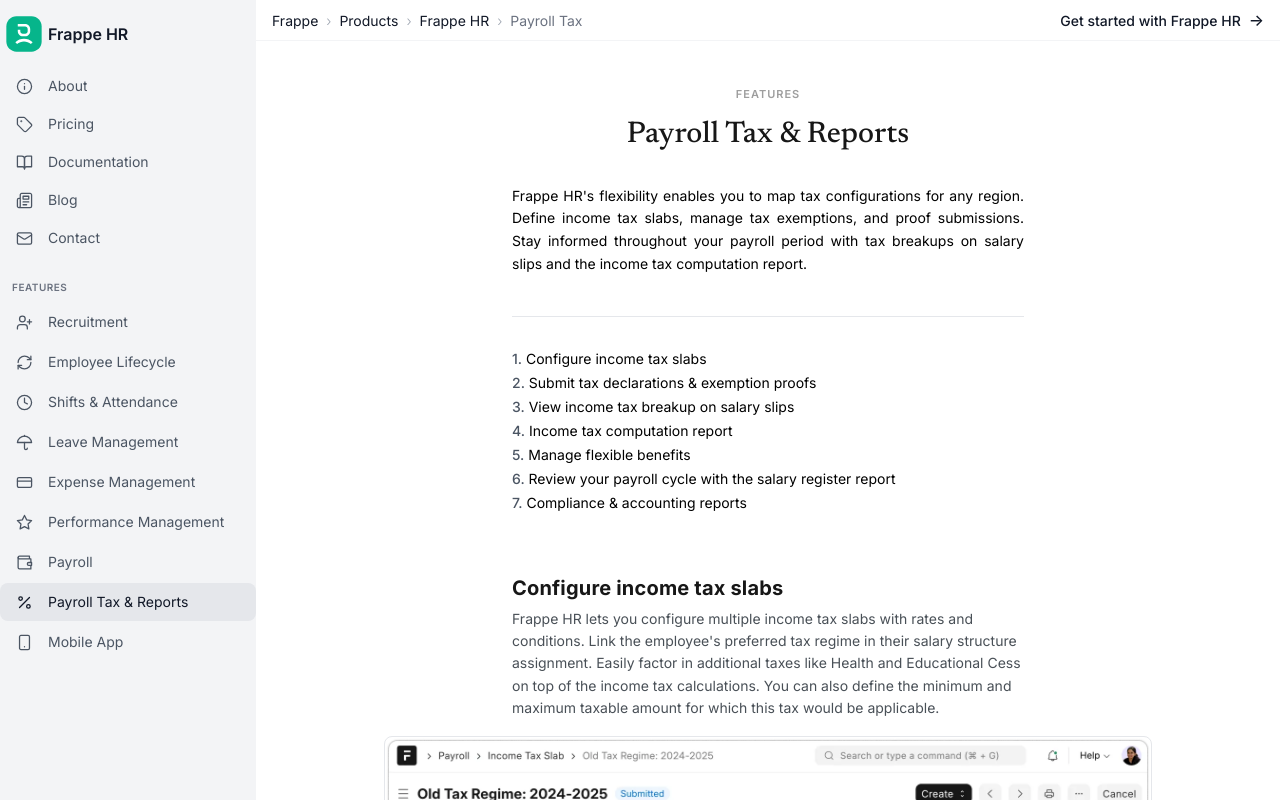
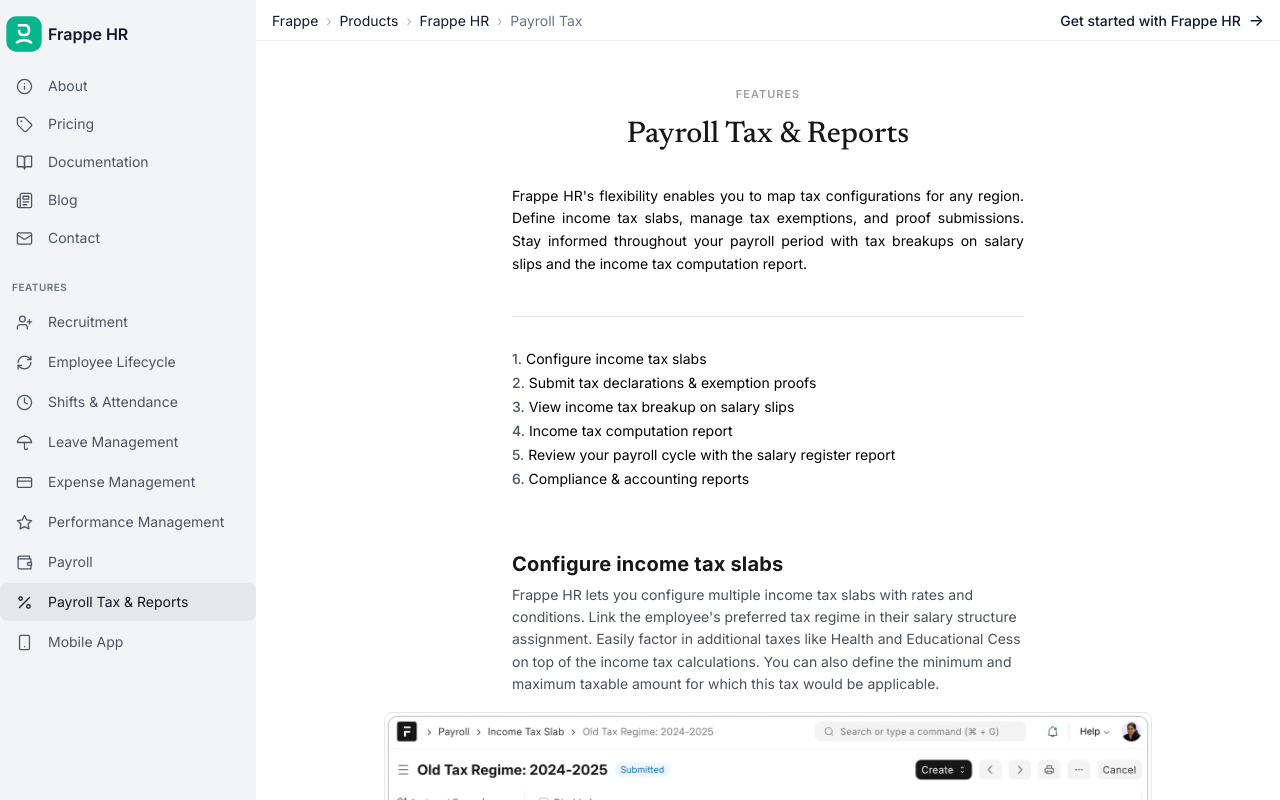
Before and after one commit to varchasvakhare2022/Frappe-HRMS-Clone, a React (Vite) app: page /features/payroll-tax in a window 1280 px wide. Shown: the top 800 px of the page. Built offline with nearby package versions, Linux system fonts and the light colour scheme.

Commit message:
Fix payroll tax sections

```diff
--- a/src/pages/FeaturePage.jsx
+++ b/src/pages/FeaturePage.jsx
@@ -440,7 +440,6 @@
         'Submit tax declarations & exemption proofs',
         'View income tax breakup on salary slips',
         'Income tax computation report',
-        'Manage flexible benefits',
         'Review your payroll cycle with the salary register report',
         'Compliance & accounting reports',
       ],
@@ -463,11 +462,6 @@
         {
           title: 'Income tax computation report',
           content: "Visualize how your tax computation is taking effect with exemptions, annual taxable income, applicable tax, tax deducted to date, and future deductions.",
-          video: "https://commondatastorage.googleapis.com/gtv-videos-bucket/sample/BigBuckBunny.mp4",
-        },
-        {
-          title: 'Manage flexible benefits',
-          content: "Manage pro rata or lump-sum payments against benefit claims for employees who are entitled to flexible benefits based on their salary structures.",
           video: "https://commondatastorage.googleapis.com/gtv-videos-bucket/sample/BigBuckBunny.mp4",
         },
         {
```
